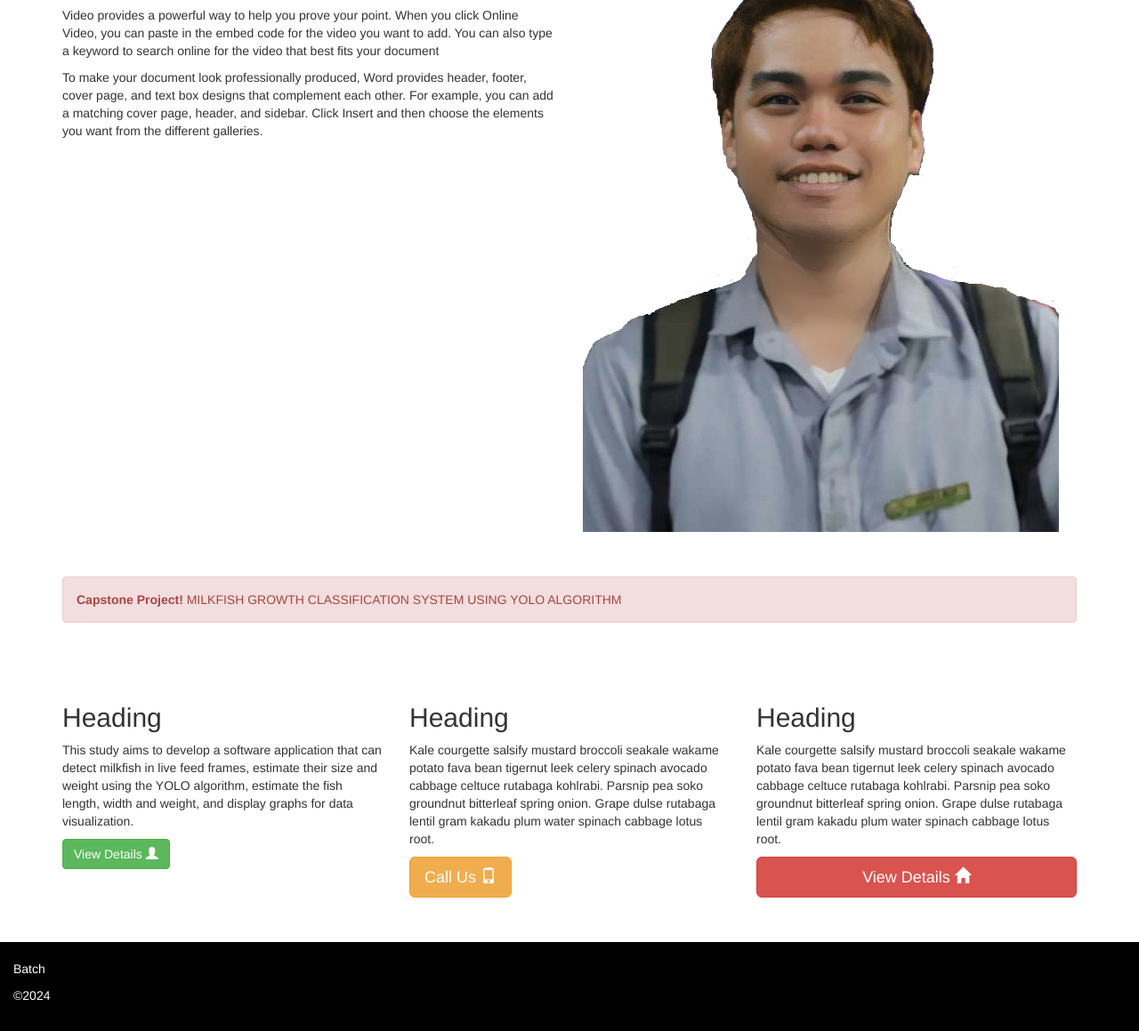
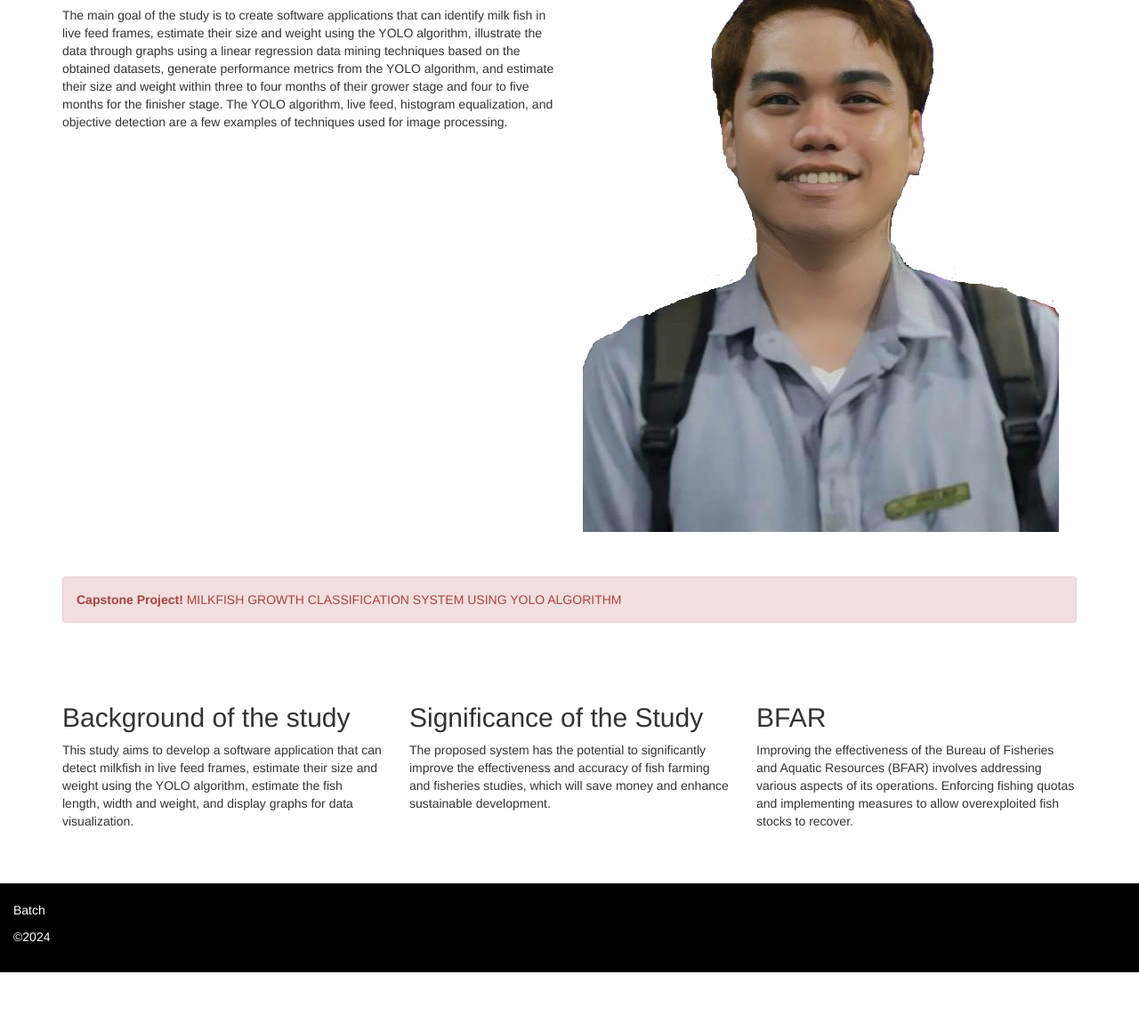
Before and after one commit to joshuabeloy/joshua_beloy-portfolio, a plain HTML site: page Home.html in a window 1280 px wide. Shown: the part 558-1717 px from the top of the page at 89% size. After the commit the page ends 1651 px from the top, so only its background shows below. Drawn offline with Linux system fonts and the light colour scheme.

Commit message:
Update Home.html

```diff
--- a/Home.html
+++ b/Home.html
@@ -85,8 +85,8 @@
 	<div class="row">
 		<div class="col-md-6">
 			<h2>This is Me</h2>
-			<p>Video provides a powerful way to help you prove your point. When you click Online Video, you can paste in the embed code for the video you want to add. You can also type a keyword to search online for the video that best fits your document</p>
-			<p>To make your document look professionally produced, Word provides header, footer, cover page, and text box designs that complement each other. For example, you can add a matching cover page, header, and sidebar. Click Insert and then choose the elements you want from the different galleries.</p>
+			<p></p>
+			<p>The main goal of the study is to create software applications that can identify milk fish in live feed frames, estimate their size and weight using the YOLO algorithm, illustrate the data through graphs using a linear regression data mining techniques based on the obtained datasets, generate performance metrics from the YOLO algorithm, and estimate their size and weight within three to four months of their grower stage and four to five months for the finisher stage. The YOLO algorithm, live feed, histogram equalization, and objective detection are a few examples of techniques used for image processing.</p>
 		</div>
 		<div class="col-md-6">
 			<img src="images/ags.png" class="img-round img-responsive" alt="car picture">
@@ -104,27 +104,21 @@
 <div class="container content-container">
 	<div class="row">
 		<div class="col-md-4">
-			<h2>Heading</h2>
+			<h2>Background of the study</h2>
 			<p>This study aims to develop a software application that can detect milkfish in live feed frames,
 			estimate their size and weight using the YOLO algorithm, estimate the fish length, width and weight,
 			and display graphs for data visualization. </p>
-    		<button class="btn btn-success">View Details <span class="glyphicon glyphicon-user"></span></button>
 		</div>
 		<div class="col-md-4">
-			<h2>Heading</h2>
-			<p>Kale courgette salsify mustard broccoli seakale wakame potato
-    			fava bean tigernut leek celery spinach avocado cabbage celtuce rutabaga
-    			kohlrabi. Parsnip pea soko groundnut bitterleaf spring onion. Grape
-    			dulse rutabaga lentil gram kakadu plum water spinach cabbage lotus root.</p>
-    		<button class="btn btn-warning btn-lg">Call Us <span class="glyphicon glyphicon-phone"></span></button>
+			<h2>Significance of the Study</h2>
+			<p>The proposed system has the potential to significantly improve the effectiveness and accuracy of fish farming and fisheries studies,
+			which will save money and enhance sustainable development.</p>
 		</div>
 		<div class="col-md-4">
-			<h2>Heading</h2>
-			<p>Kale courgette salsify mustard broccoli seakale wakame potato
-    			fava bean tigernut leek celery spinach avocado cabbage celtuce rutabaga
-    			kohlrabi. Parsnip pea soko groundnut bitterleaf spring onion. Grape
-    			dulse rutabaga lentil gram kakadu plum water spinach cabbage lotus root.</p>
-    		<button class="btn btn-danger btn-block btn-lg">View Details <span class="glyphicon glyphicon-home"></span></button>
+			<h2>BFAR</h2>
+			<p>Improving the effectiveness of the Bureau of Fisheries and Aquatic Resources
+			(BFAR) involves addressing various aspects of its operations.
+			Enforcing fishing quotas and implementing measures to allow overexploited fish stocks to recover.</p>
 		</div>
 	</div>
 </div>
```
